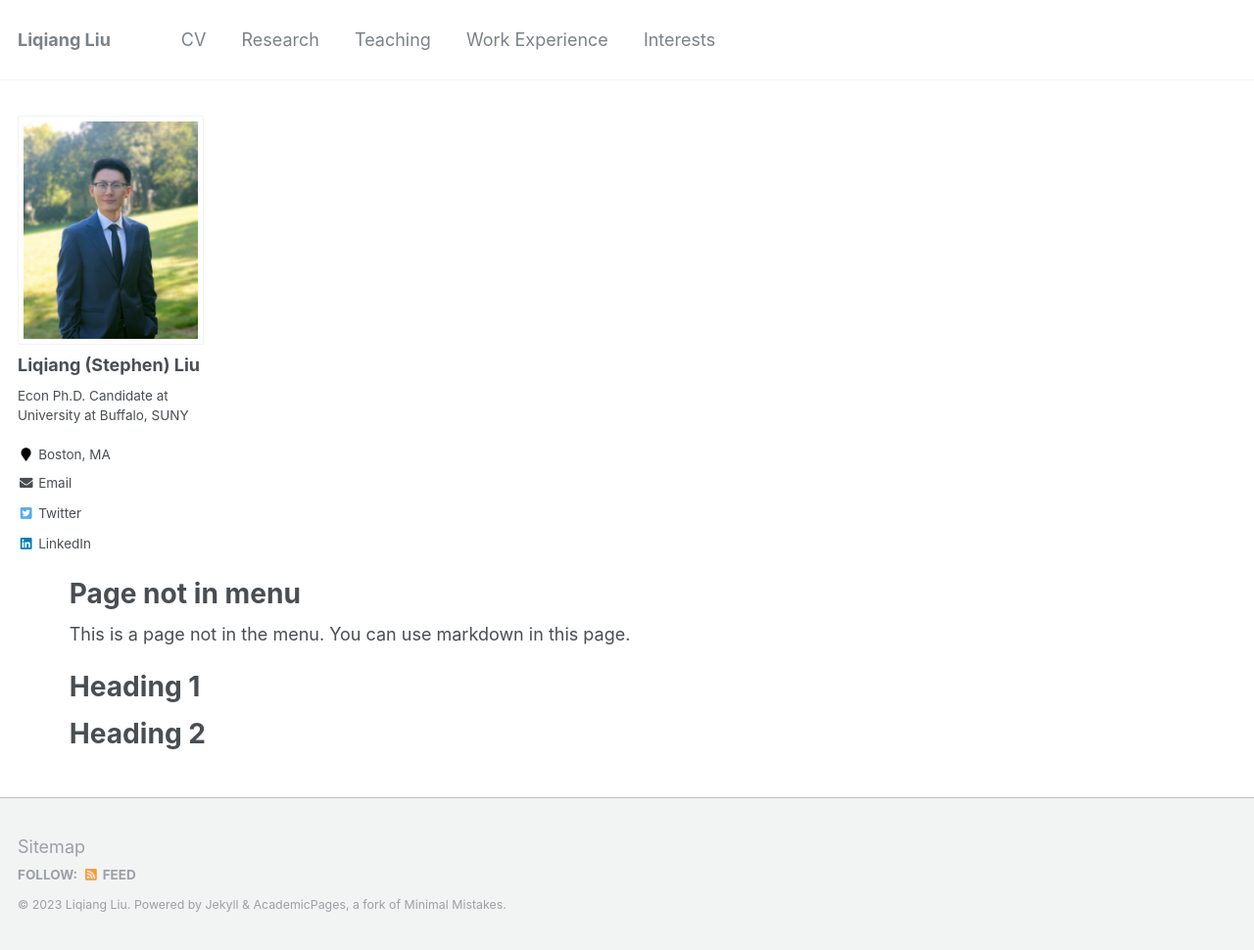
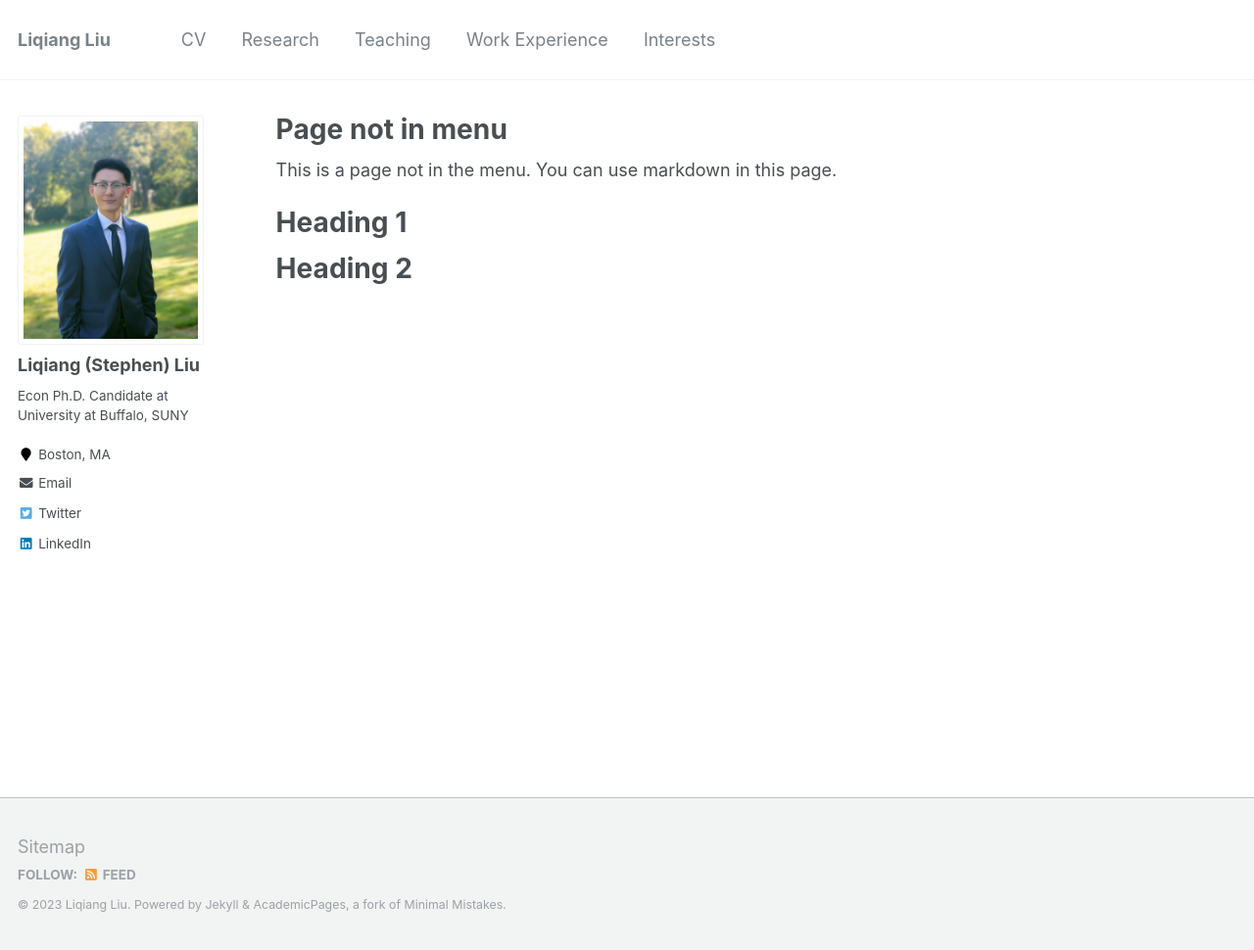
Before and after one commit to Liqiang-Liu/Liqiang-Liu.github.io, a Jekyll site: the page built from _pages/non-menu-page.md, in a window 1280 px wide and 970 px high. Shown: the whole window at 98% size. Built offline with Jekyll 4.4.1, drawn with Linux system fonts in a browser that asks for light colours.

Commit message:
Update _page.scss

```diff
--- a/_sass/_page.scss
+++ b/_sass/_page.scss
@@ -18,7 +18,7 @@
 
 .page {
   @include breakpoint($large) {
-    @include span(12 of 12 last);
+    @include span(10 of 12 last);
     @include prefix(0.5 of 12);
     @include suffix(0.5 of 12);
   }
```
